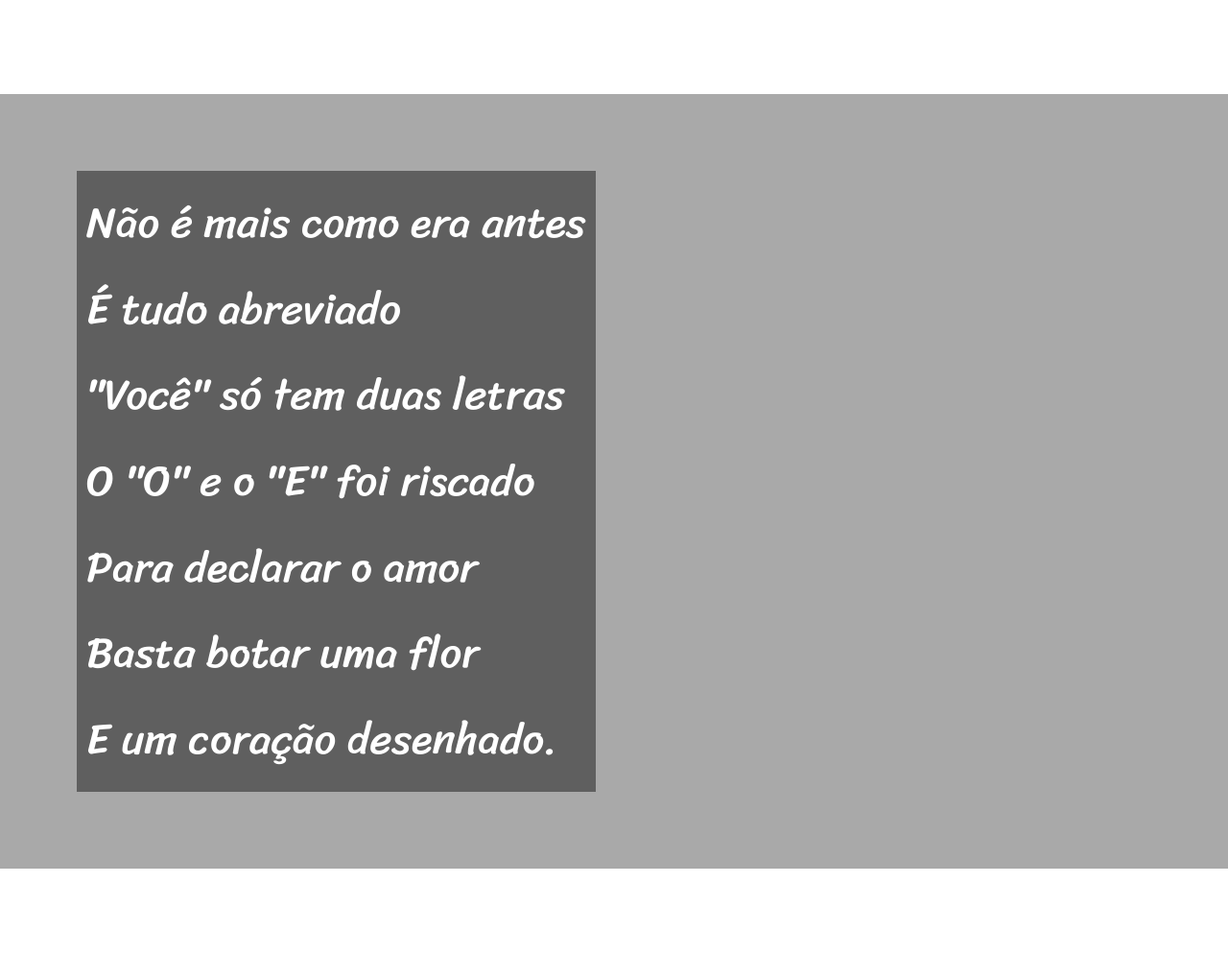
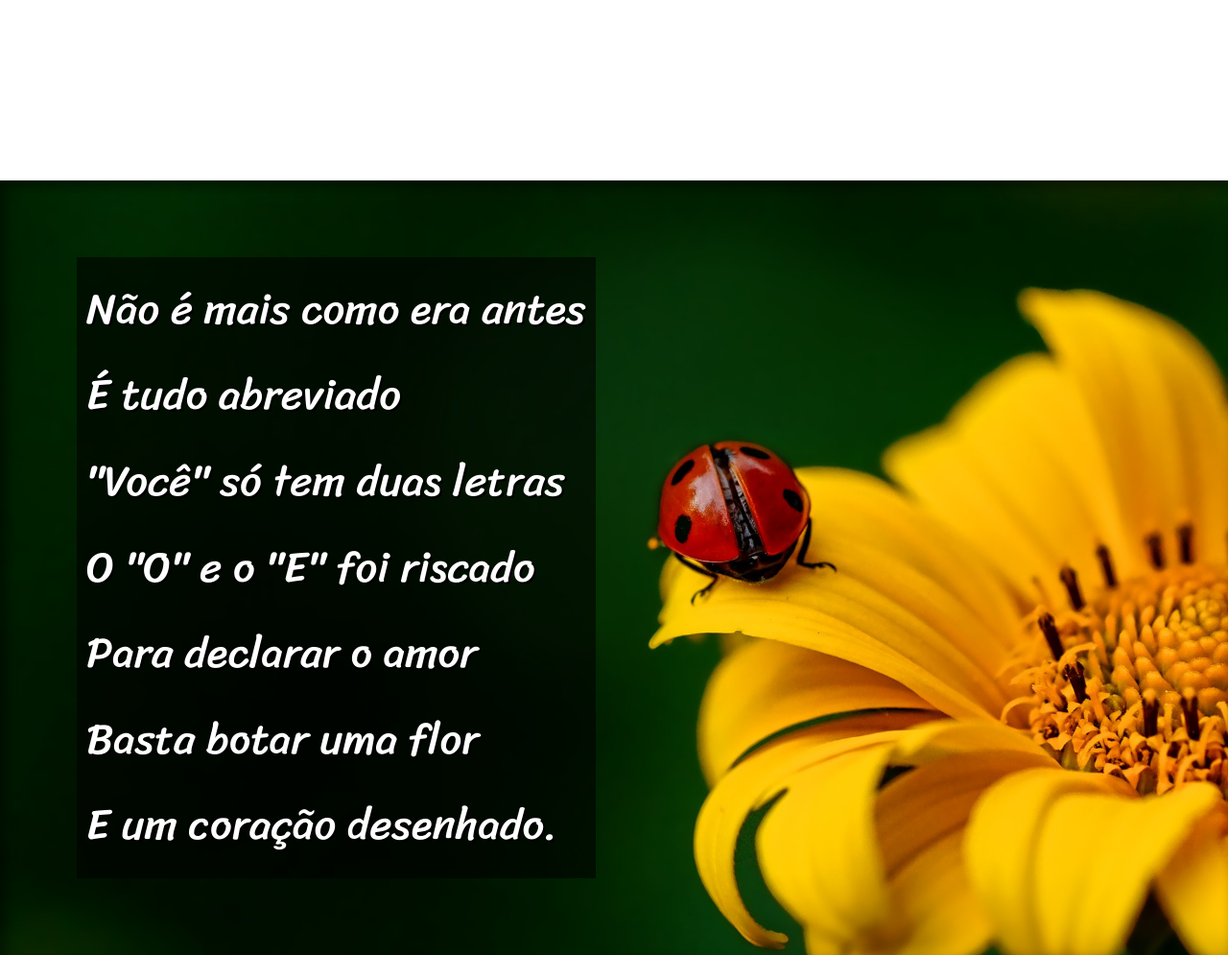
Before and after one commit to LuizaCaceres/html-css, a plain HTML site: page exercicios/desafios/index.html in a window 1280 px wide. Shown: the part 943-1938 px from the top of the page at 96% size. Drawn offline with Linux system fonts and the light colour scheme.

Commit message:
site pronto

```diff
--- a/exercicios/desafios/estilo/style.css
+++ b/exercicios/desafios/estilo/style.css
@@ -49,18 +49,33 @@ section {
     font-family: var(--font3);
     font-size: 3.5vw;
 }
+section > p {
+   padding-bottom: 2em;
+}
 section.normal{
     background-color: white;
     color: black;
 }
 section.imagem{
-    color: white
+    color: white;
+    box-shadow: inset 6px 6px 13px 0px rgba(0, 0, 0, 0.479);
+    background-size: cover;
+    background-attachment: fixed;
 }
 section.imagem> p{
     display: inline-block;
-    background-color: rgba(0, 0, 0, 0.438);
+    background-color: rgba(0, 0, 0, 0.575);
     padding: 10px;
+    text-shadow: 2px 2px 0px black;
 
+}
+section#img01{
+   background-image: url(../d012/imagens/background001.jpg);
+   background-position: right center;
+}
+section#img02{
+   background-image: url(../d012/imagens/background002.jpg);
+   background-position:right center;
 }
 footer{
     background-color:black;
--- a/exercicios/desafios/index.html
+++ b/exercicios/desafios/index.html
@@ -26,7 +26,7 @@
         </p>
     </section>
 
-    <section class="imagem">
+    <section class="imagem" id="img01">
         <p>
             Não é mais como era antes <br>
             É tudo abreviado <br>
@@ -60,7 +60,7 @@
         </p>
     </section>
 
-    <section class="imagem">
+    <section class="imagem" id="img02">
         <p>
             Tenho saudade das cartas <br>
             Escritas com a própria mão <br>
```
